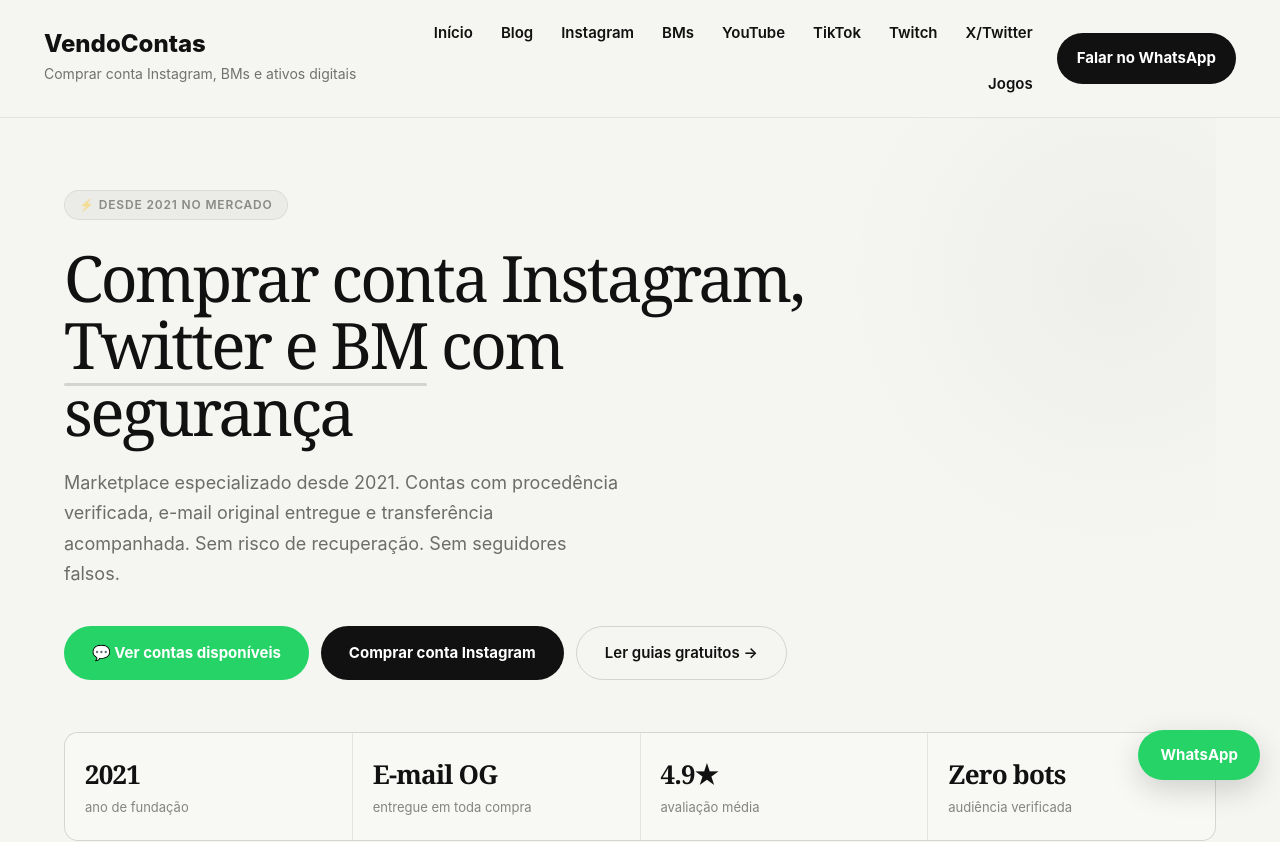
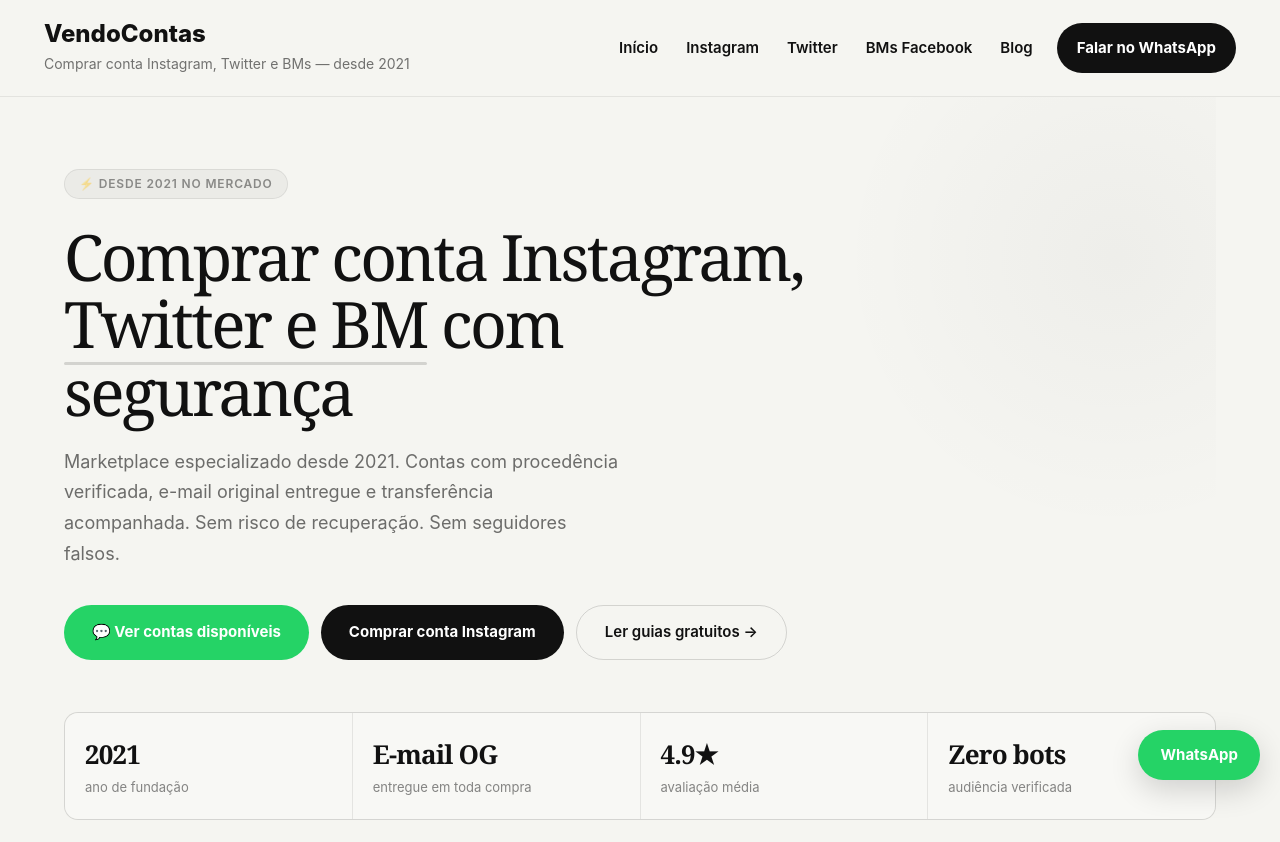
Before and after one commit to skyskoldberg/vendocontas-next, a Next.js app: page / in a window 1280 px wide. Shown: the top 842 px of the page. Built offline with nearby package versions, Linux system fonts and the light colour scheme.

Commit message:
fix: layout title, nav focada, footer desde 2021

```diff
--- a/app/layout.tsx
+++ b/app/layout.tsx
@@ -5,18 +5,18 @@
 export const metadata: Metadata = {
   metadataBase: new URL("https://vendocontas.com"),
   title: {
-    default: "VendoContas | Comprar Conta Instagram, BMs e Ativos Digitais",
+    default: "Comprar Conta Instagram Segura Desde 2021 | VendoContas",
     template: "%s | VendoContas",
   },
   description:
-    "Marketplace de ativos digitais com foco em comprar conta Instagram, BMs para contingência, canais do YouTube, contas TikTok, Twitch, X/Twitter e contas de jogos.",
+    "Comprar conta Instagram com segurança desde 2021. Procedência verificada, e-mail original entregue e transferência acompanhada. Contas Twitter e BMs Facebook disponíveis.",
   alternates: {
     canonical: "https://vendocontas.com",
   },
   openGraph: {
-    title: "VendoContas | Comprar Conta Instagram, BMs e Ativos Digitais",
+    title: "Comprar Conta Instagram Segura Desde 2021 | VendoContas",
     description:
-      "Marketplace de ativos digitais com foco em comprar conta Instagram, BMs para contingência, canais do YouTube, contas TikTok, Twitch, X/Twitter e contas de jogos.",
+      "Comprar conta Instagram com segurança desde 2021. Procedência verificada, e-mail original entregue e transferência acompanhada.",
     url: "https://vendocontas.com",
     siteName: "VendoContas",
     locale: "pt_BR",
@@ -174,7 +174,7 @@
               }
 
               .vc-footer__text {
-                margin: 0 0 18px 0;
+                margin: 0 0 12px 0;
                 font-size: 16px;
                 line-height: 1.7;
                 color: rgba(17, 17, 17, 0.72);
@@ -182,9 +182,16 @@
               }
 
               .vc-footer__cnpj {
+                margin: 0 0 6px 0;
+                font-size: 15px;
+                color: rgba(17, 17, 17, 0.55);
+              }
+
+              .vc-footer__since {
                 margin: 0;
-                font-size: 16px;
-                color: rgba(17, 17, 17, 0.62);
+                font-family: -apple-system, BlinkMacSystemFont, "Segoe UI", Roboto, sans-serif;
+                font-size: 15px;
+                color: rgba(17, 17, 17, 0.55);
               }
 
               .vc-footer__heading {
@@ -205,6 +212,8 @@
                 text-decoration: none;
                 color: #111111;
                 line-height: 1.4;
+                font-family: -apple-system, BlinkMacSystemFont, "Segoe UI", Roboto, sans-serif;
+                font-size: 15px;
               }
 
               .vc-footer__bottom {
@@ -326,13 +335,6 @@
                   font-size: 24px;
                 }
 
-                .vc-footer__text,
-                .vc-footer__cnpj,
-                .vc-footer__bottom,
-                .vc-footer__links a {
-                  font-size: 15px;
-                }
-
                 .vc-float {
                   right: 14px;
                   bottom: calc(84px + env(safe-area-inset-bottom));
@@ -344,25 +346,22 @@
           }}
         />
 
+        {/* ── HEADER ── */}
         <header className="vc-header">
           <div className="vc-header__inner">
             <Link href="/" className="vc-brand">
               <div className="vc-brand__title">VendoContas</div>
               <p className="vc-brand__subtitle">
-                Comprar conta Instagram, BMs e ativos digitais
+                Comprar conta Instagram, Twitter e BMs — desde 2021
               </p>
             </Link>
 
             <nav className="vc-nav" aria-label="Navegação principal">
               <Link href="/">Início</Link>
+              <Link href="/comprar-conta-instagram">Instagram</Link>
+              <Link href="/categoria/twitter">Twitter</Link>
+              <Link href="/categoria/bms">BMs Facebook</Link>
               <Link href="/blog">Blog</Link>
-              <Link href="/categoria/instagram">Instagram</Link>
-              <Link href="/categoria/bms">BMs</Link>
-              <Link href="/categoria/youtube">YouTube</Link>
-              <Link href="/categoria/tiktok">TikTok</Link>
-              <Link href="/categoria/twitch">Twitch</Link>
-              <Link href="/categoria/twitter">X/Twitter</Link>
-              <Link href="/categoria/jogos">Jogos</Link>
             </nav>
 
             <a
@@ -378,68 +377,66 @@
 
         <main className="vc-main">{children}</main>
 
+        {/* ── FOOTER ── */}
         <footer className="vc-footer">
           <div className="vc-footer__inner">
             <div className="vc-footer__grid">
+
+              {/* Col 1 — Sobre */}
               <div>
                 <h2 className="vc-footer__title">
-                  Comprar conta Instagram com mais critério.
+                  Comprar conta Instagram com segurança.
                 </h2>
-
                 <p className="vc-footer__text">
-                  A VendoContas atua com foco em compra de conta Instagram, além
-                  de BMs para contingência, canais do YouTube, contas TikTok,
-                  Twitch, X/Twitter e contas de jogos. O blog existe para
-                  educar, filtrar riscos e aumentar a precisão de cada decisão.
+                  A VendoContas é especializada em compra e venda de contas
+                  Instagram, contas Twitter/X e BMs Facebook no Brasil. Atuamos
+                  desde 2021 com procedência verificada e e-mail original
+                  entregue em toda transação.
                 </p>
-
                 <p className="vc-footer__cnpj">CNPJ: 42.205.606/0001-03</p>
+                <p className="vc-footer__since">No mercado desde 2021</p>
               </div>
 
+              {/* Col 2 — Navegação */}
               <div>
                 <h3 className="vc-footer__heading">Navegação</h3>
                 <div className="vc-footer__links">
                   <Link href="/">Início</Link>
                   <Link href="/blog">Blog</Link>
+                  <Link href="/comprar-conta-instagram">Comprar conta Instagram</Link>
                 </div>
               </div>
 
+              {/* Col 3 — Produtos */}
               <div>
-                <h3 className="vc-footer__heading">Categorias</h3>
+                <h3 className="vc-footer__heading">O que compramos</h3>
                 <div className="vc-footer__links">
-                  <Link href="/categoria/instagram">Contas de Instagram</Link>
-                  <Link href="/categoria/bms">BMs para contingência</Link>
-                  <Link href="/categoria/youtube">Canais do YouTube</Link>
-                  <Link href="/categoria/tiktok">Contas TikTok</Link>
-                  <Link href="/categoria/twitch">Contas Twitch</Link>
-                  <Link href="/categoria/twitter">Contas X/Twitter</Link>
-                  <Link href="/categoria/jogos">Contas de jogos</Link>
+                  <Link href="/comprar-conta-instagram">Contas Instagram</Link>
+                  <Link href="/categoria/twitter">Contas Twitter / X</Link>
+                  <Link href="/categoria/bms">BMs Facebook</Link>
                 </div>
               </div>
 
+              {/* Col 4 — Contato */}
               <div>
                 <h3 className="vc-footer__heading">Contato</h3>
                 <div className="vc-footer__links">
                   <a href={whatsappLink} target="_blank" rel="noreferrer">
                     WhatsApp
                   </a>
-                  <a
-                    href="https://www.instagram.com/"
-                    target="_blank"
-                    rel="noreferrer"
-                  >
-                    Instagram
-                  </a>
                 </div>
               </div>
+
             </div>
 
             <div className="vc-footer__bottom">
-              <div>© 2022 VendoContas. Todos os direitos reservados.</div>
+              <div>© 2021 VendoContas. Todos os direitos reservados.</div>
+              <div>Marketplace de ativos digitais — Brasil</div>
             </div>
           </div>
         </footer>
 
+        {/* ── WhatsApp float ── */}
         <a
           href={whatsappLink}
           target="_blank"
```
